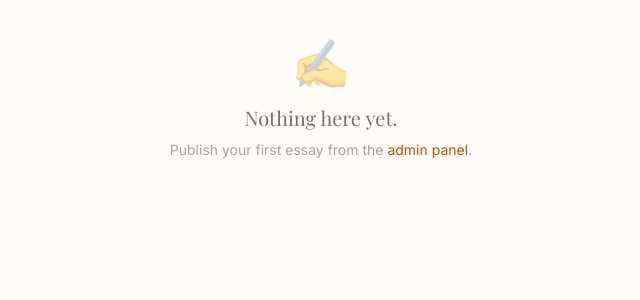
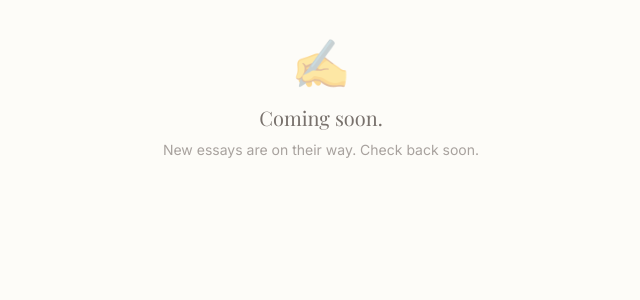
Before and after one commit to jahidshawon19/baker-vai, a Django app: page / in a window 1280 px wide. Shown: the part 493-793 px from the top of the page, without its empty margins (319-959 px from the left). Run offline with Django 5.2, Linux system fonts and the light colour scheme; data that the repository does not hold is empty; parts of the project's set-up code (start-up, migrations or seed data) failed here and were passed over; some libraries are stand-ins or nearby versions; some web fonts are replaced.

Commit message:
Replace empty state admin hint with public-friendly message
Co-Authored-By: Claude Sonnet 4.6 <noreply@anthropic.com>

```diff
--- a/baker_vai/essays/templates/essays/home.html
+++ b/baker_vai/essays/templates/essays/home.html
@@ -112,11 +112,8 @@
 <!-- ── EMPTY STATE ── -->
 <div class="text-center py-24 px-8">
     <div class="text-5xl mb-4 opacity-40">✍️</div>
-    <h3 class="font-display text-xl text-stone-500 mb-2">Nothing here yet.</h3>
-    <p class="text-sm text-stone-400">
-        Publish your first essay from the
-        <a href="/admin/" class="text-amber-700 hover:underline">admin panel</a>.
-    </p>
+    <h3 class="font-display text-xl text-stone-500 mb-2">Coming soon.</h3>
+    <p class="text-sm text-stone-400">New essays are on their way. Check back soon.</p>
 </div>
 
 {% endif %}
```
